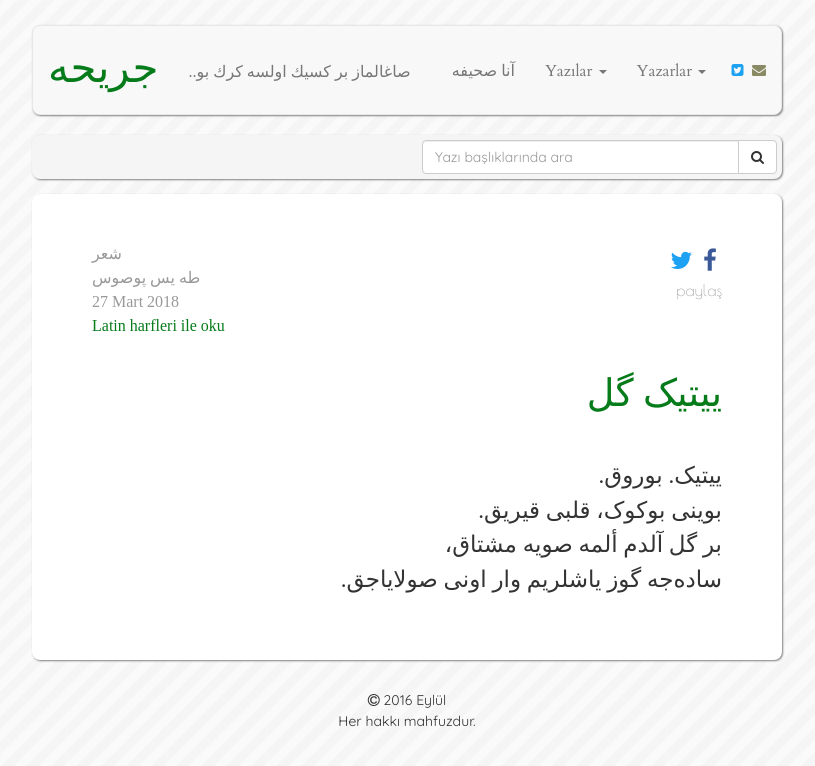
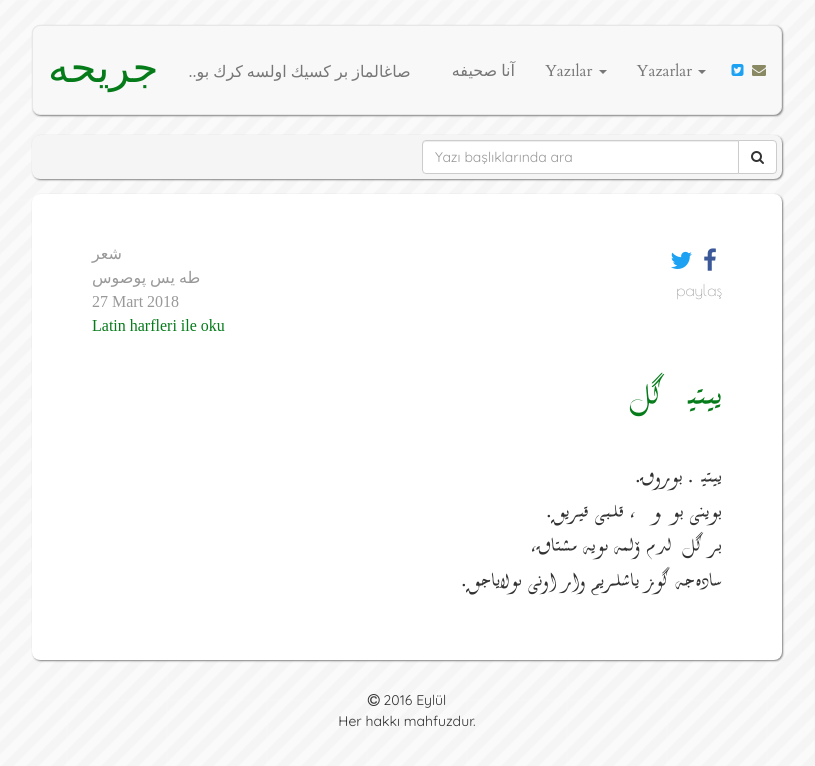
Before and after one commit to muhammedaydogdu/muhammedaydogdu.github.io, a Jekyll site: the page built from _posts/2018-03-27-yitik-gul-os.md, in a window 1280 px wide. Shown: the top 766 px of the page, without its empty margins (233-1048 px from the left). Built offline with Jekyll 4.4.1, drawn with Linux system fonts in a browser that asks for light colours; some web fonts are replaced.

Commit message:
Update style.css

```diff
--- a/css/style.css
+++ b/css/style.css
@@ -1,6 +1,9 @@
 @font-face {
   font-family: Husrev Hatti;
   src: url('../fonts/HusrevHattiArapca.ttf');
+
+  font-family: Divani;
+  src: url('../fonts/UKIJDi.ttf');
 }
 
 body {
@@ -126,7 +129,7 @@ nav li a.social {
 }
 
 .os-text {
-  font-family: Husrev Hatti;
+  font-family: Divani;
 }
 
 .container .jumbotron .os-text p {
```
